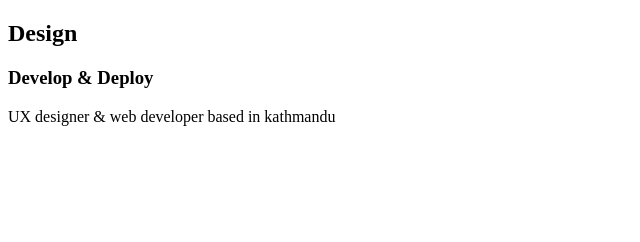
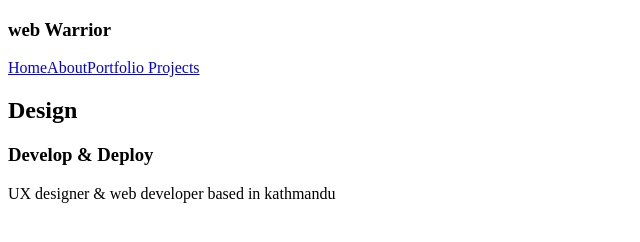
Before and after one commit to pacificsun/gatsby-net, a Gatsby site: page / in a window 1280 px wide. Shown: the whole page, without its empty margins (0-640 px from the left). Built offline with nearby package versions, Linux system fonts and the light colour scheme; Gatsby itself is replaced by a stand-in of ours.

Commit message:
Navbar and links

```diff
--- /dev/null
+++ b/src/components/Navbar.js
@@ -0,0 +1,17 @@
+import { Link } from "gatsby"
+import React from "react"
+
+function Navbar() {
+  return (
+    <nav>
+      <h1>web Warrior</h1>
+      <div className="links">
+        <Link to="/">Home</Link>
+        <Link to="/about">About</Link>
+        <Link to="/projects">Portfolio Projects</Link>
+      </div>
+    </nav>
+  )
+}
+
+export default Navbar
--- a/src/pages/index.js
+++ b/src/pages/index.js
@@ -1,8 +1,10 @@
 import React from "react"
+import Navbar from "../components/Navbar"
 
 export default function Home() {
   return (
     <section>
+      <Navbar />
       <div>
         <h2>Design</h2>
         <h3>Develop & Deploy</h3>
```
